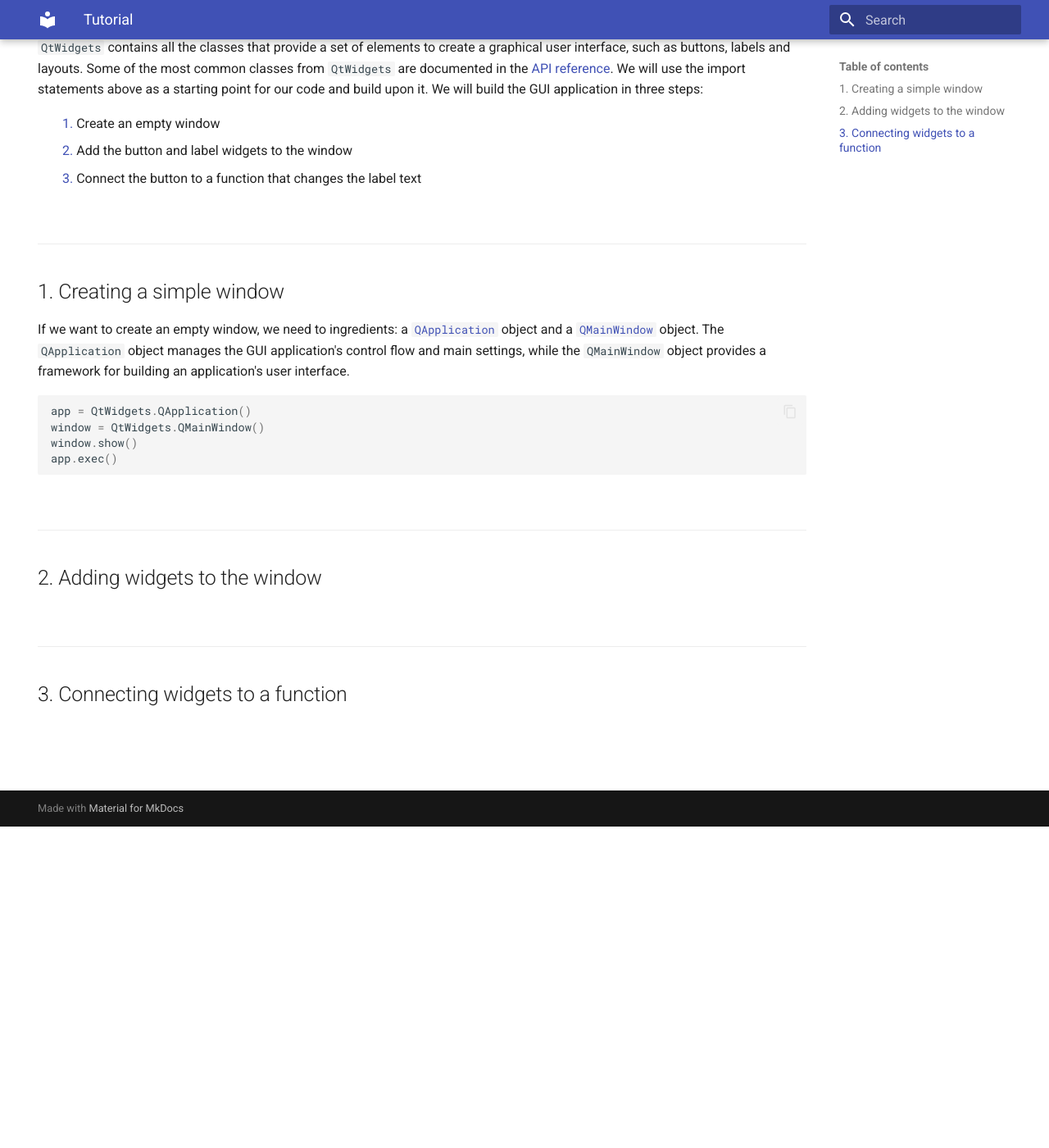
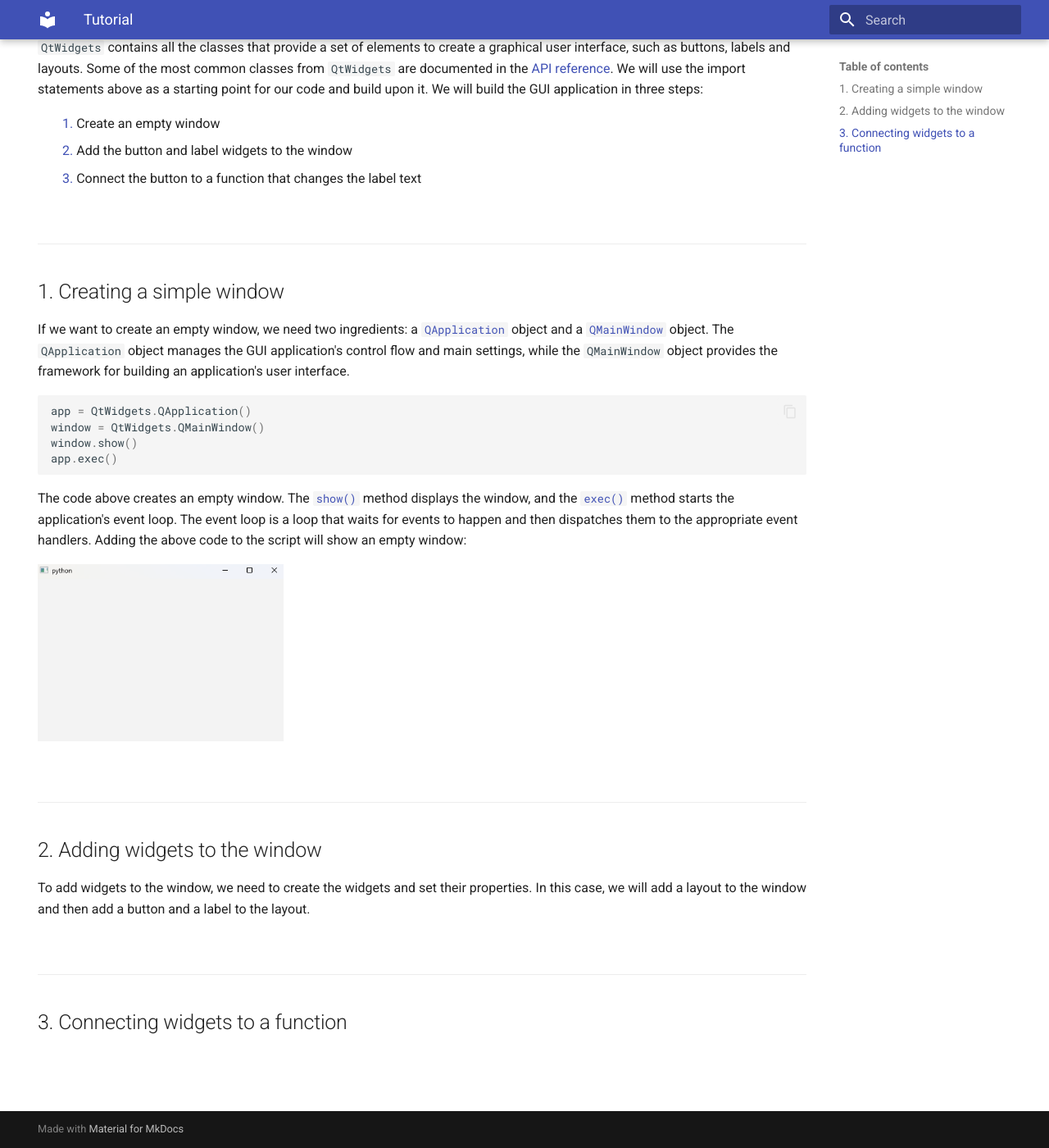
Before and after one commit to NatuurkundePracticumAmsterdam/PySide6-compact-documentation, an MkDocs documentation site: the page built from docs/tutorial.md, in a window 1280 px wide and 1400 px high, scrolled down 392 px. Shown: the whole window at 82% size. Built offline with MkDocs 1.6.1 and Material for MkDocs 9.7.7, drawn with Linux system fonts in a browser that asks for light colours.

Commit message:
Continued with tutorial

````diff
--- a/docs/tutorial.md
+++ b/docs/tutorial.md
@@ -34,7 +34,7 @@ from PySide6.QtCore import Slot
 <hr>
 ## 1. Creating a simple window
 
-If we want to create an empty window, we need to ingredients: a [`QApplication`](../QtWidgets/QApplication) object and a [`QMainWindow`](../QtWidgets/QMainWindow) object. The `QApplication` object manages the GUI application's control flow and main settings, while the `QMainWindow` object provides a framework for building an application's user interface.
+If we want to create an empty window, we need two ingredients: a [`QApplication`](../QtWidgets/QApplication) object and a [`QMainWindow`](../QtWidgets/QMainWindow) object. The `QApplication` object manages the GUI application's control flow and main settings, while the `QMainWindow` object provides the framework for building an application's user interface.
 
 ```python
 
@@ -44,12 +44,23 @@ window.show()
 app.exec()
 ```
 
+The code above creates an empty window. The [`show()`](../QtWidgets/QMainWindow/#QtWidgets.QMainWindow.show) method displays the window, and the [`exec()`](../QtWidgets/QApplication/#QtWidgets.QApplication.exec) method starts the application's event loop. The event loop is a loop that waits for events to happen and then dispatches them to the appropriate event handlers. Adding the above code to the script will show an empty window:
+
+<img src="../images/empty_window.png" alt="Empty window" width="300">
+
+
 <br>
 <hr>
 
 ## 2. Adding widgets to the window
 
+To add widgets to the window, we need to create the widgets and set their properties. In this case, we will add a layout to the window and then add a button and a label to the layout.
+
+
 <br>
 <hr>
 
 ## 3. Connecting widgets to a function
+
+<br>
+<br>
````
Also changed, not shown: test.py (added, +8 -0 lines), docs/images/empty_window.png (added).
